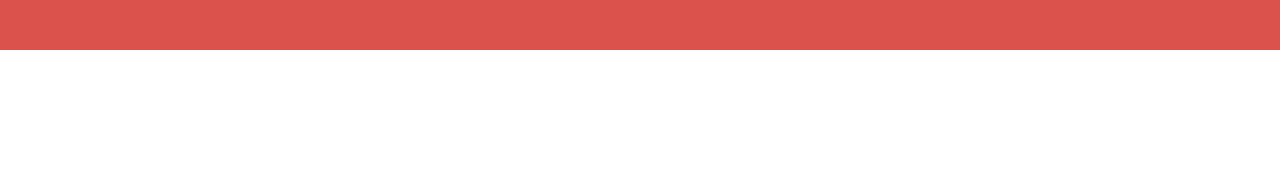
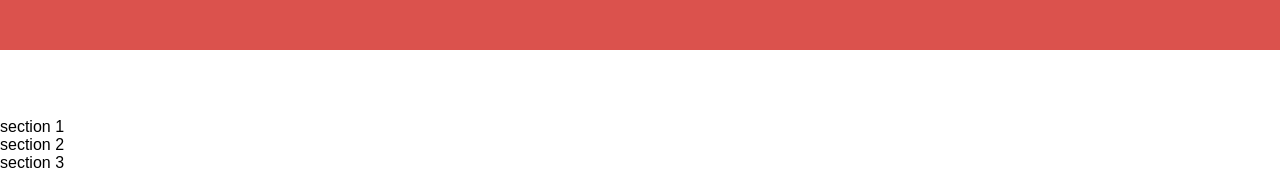
Before and after one commit to guzdziac55/pomodoro-react, a React (Create React App) app: page / in a window 1280 px wide. Shown: the part 750-922 px from the top of the page. Before the commit the page ends 800 px from the top, so only its background shows below. Built offline with nearby package versions, Linux system fonts and the light colour scheme; no server answers.

Commit message:
working nested router for app information / github

```diff
--- a/src/App.js
+++ b/src/App.js
@@ -4,6 +4,7 @@ import HookForm from "./components/SettingsApp/SettingsApp";
 import { Fragment, useState, useEffect } from "react";
 import { Outlet } from "react-router-dom";
 import Header from "./components/Layout/Header";
+import { BrowserRouter, Routes, Route } from "react-router-dom";
 
 import {
   fetchFirebaseUserData,
@@ -29,6 +30,9 @@ import { selectActiveStage } from "./store/timer-slice";
 import { auth } from "./firebase";
 import { authActions } from "./store/auth-slice";
 import PomodoroApp from "./pages/PomodoroApp";
+import Login from "./components/auth/login";
+import Profile from "./pages/Profile";
+import AppInfo from "./components/AppInfoSection/AppInfo";
 
 let isInitial = true;
 
@@ -106,6 +110,11 @@ function App() {
         <Header onShow={handleSettingsShow}></Header>
         <Outlet />
       </main>
+
+      <Routes>
+        {/* info here !  */}
+        <Route path="/" element={<AppInfo />} />
+      </Routes>
     </Fragment>
   );
 }
--- /dev/null
+++ b/src/components/AppInfoSection/AppInfo.js
@@ -0,0 +1,17 @@
+import React from "react";
+import useActiveTask from "../../hooks/use-activeTask";
+import classes from "./AppInfo.module.css";
+
+const AppInfo = () => {
+  return (
+    <section>
+      <h1>Pomodoro App info section</h1>
+      <div>section 1 </div>
+      <div>section 2 </div>
+      <div>section 3 </div>
+      <div>section 4 </div>
+    </section>
+  );
+};
+
+export default AppInfo;
```
Also changed, not shown: src/index.js (+2 -6 lines), src/components/AppInfoSection/AppInfo.module.css (added).
